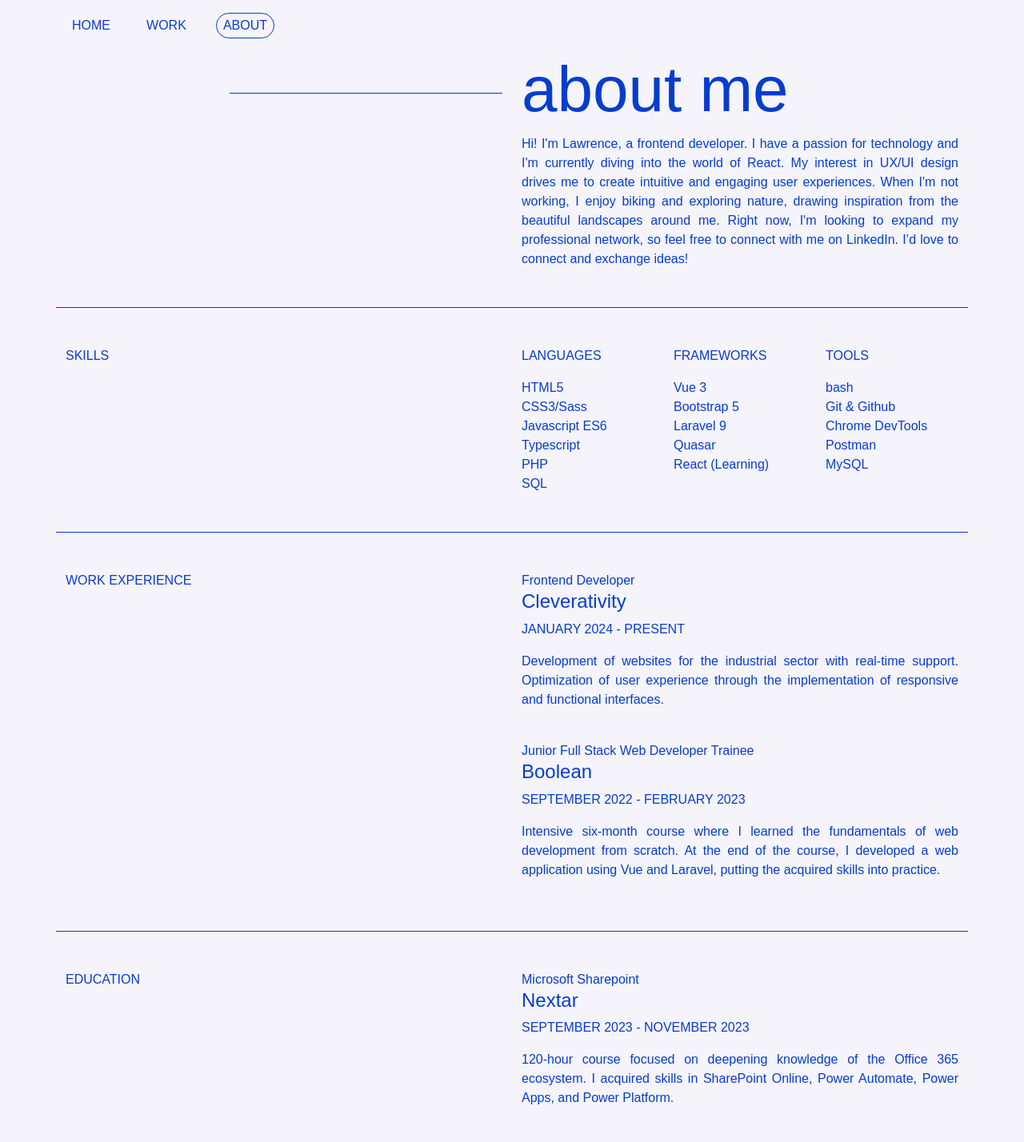
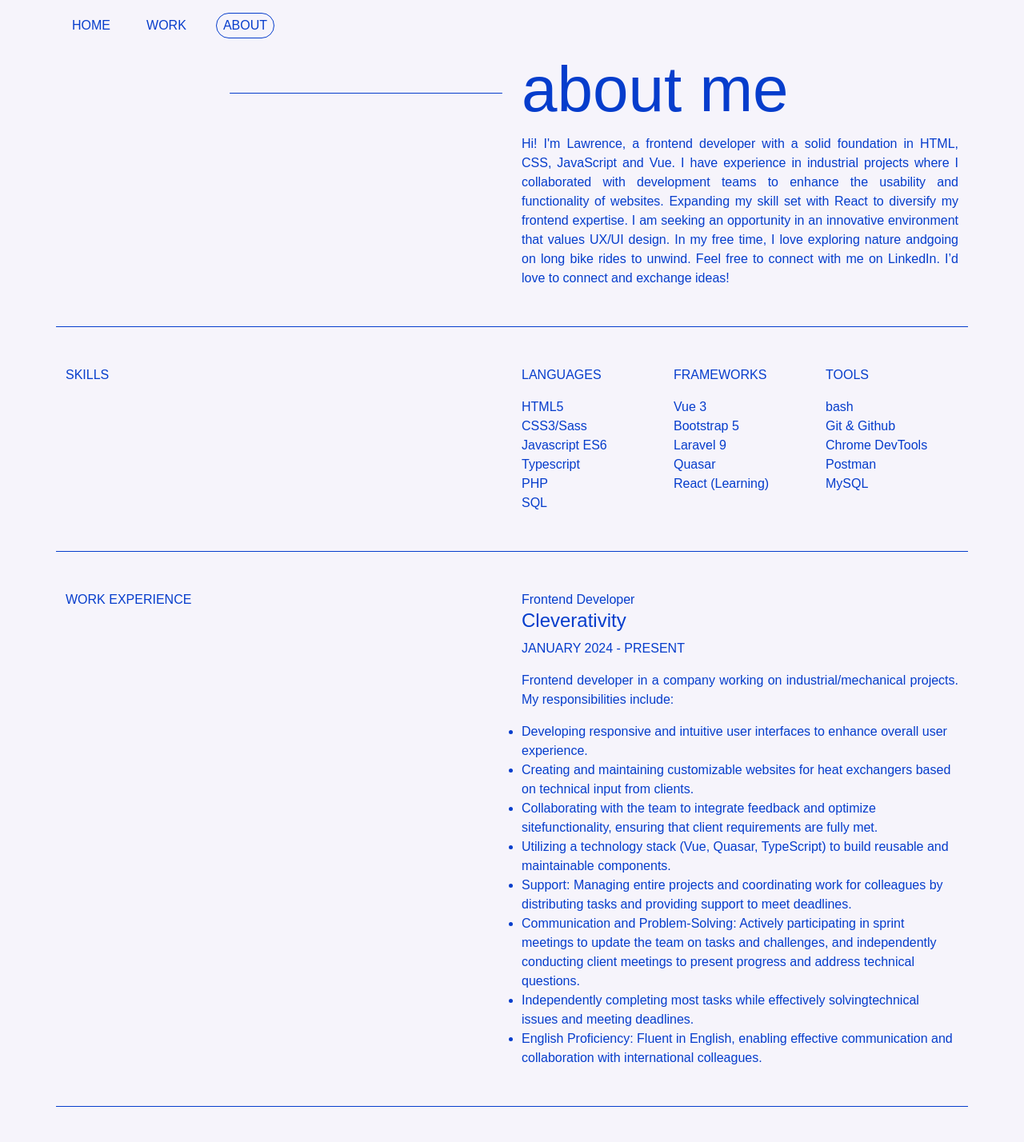
Before and after one commit to lawrencedulian/my-portfolio, a Vue app: page /about in a window 1280 px wide. Shown: the top 1428 px of the page at 80% size. Built offline with nearby package versions, Linux system fonts and the light colour scheme.

Commit message:
update about page

```diff
--- a/src/pages/AboutPage.vue
+++ b/src/pages/AboutPage.vue
@@ -80,12 +80,12 @@ export default {
 
                     I'm excited about the journey ahead, eager to learn, and ready to contribute to the tech and design
                     communities. Let's connect and explore the possibilities together!" -->
-                    Hi! I'm Lawrence, a frontend developer. I have a passion for technology and I'm currently diving
-                    into the world of React. My interest in UX/UI design drives me to create intuitive and engaging user
-                    experiences. When I'm not working, I enjoy biking and exploring nature, drawing inspiration from the
-                    beautiful landscapes around me. Right now, I'm looking to expand my professional network, so feel
-                    free to connect with me on LinkedIn. I’d love to connect and exchange ideas!
-
+                    Hi! I'm Lawrence, a frontend developer with a solid foundation in HTML, CSS, JavaScript and Vue. I
+                    have experience in industrial projects where I collaborated with development teams to enhance the
+                    usability and functionality of websites. Expanding my skill set with React to diversify my frontend
+                    expertise. I am seeking an opportunity in an innovative environment that values UX/UI design. In my
+                    free time, I love exploring nature andgoing on long bike rides to unwind. Feel free to connect
+                    with me on LinkedIn. I’d love to connect and exchange ideas!
                 </p>
             </div>
         </section>
@@ -129,6 +129,9 @@ export default {
                         <h4>{{ exp.company }}</h4>
                         <p>{{ exp.period }}</p>
                         <p class="font-weight-100">{{ exp.description }}</p>
+                        <ul v-if="exp.work" class="font-weight-100">
+                            <li v-for="(item, i) in exp.work" :key="i">{{ item }}</li>
+                        </ul>
                     </li>
                 </ul>
             </div>
@@ -182,6 +185,16 @@ p {
 
 .font-weight-100 {
     font-weight: 100;
+}
+
+.work-experience {
+    li {
+        list-style-type: disc;
+    }
+
+    .list:first-child {
+        list-style-type: none;
+    }
 }
 
 .work-experience,
--- a/src/store.js
+++ b/src/store.js
@@ -14,13 +14,13 @@ export const store = reactive({
             school: 'Boolean Careers',
             qualification: 'Master Full Stack Web Developer',
             period: 'SEPTEMBER 2022 - FEBRUARY 2023',
-            description: 'Intensive 700-hour theoretical and practical course during which I had the opportunity to study and master the main backend and frontend technologies.'
+            description: 'Intensive six-month course where I learned the fundamentals of webdevelopment programming from scratch. At the end of the course, Ideveloped a web application using Vue and Laravel, applying the skills Ihad acquired.'
         },
         {
             school: 'IIS Verona Trento',
             qualification: 'Diploma in Computer Science',
             period: 'SEPTEMBER 2013 - JULY 2019',
-            description: 'Skills in information systems, information processing, web applications and technologies, as well as networks and communication devices.'
+            description: 'Skills  in  information  systems,  data  processing,  web  applications  andtechnologies, as well as in networks and communication devices.'
         }
     ],
 
@@ -30,13 +30,18 @@ export const store = reactive({
             title: 'Frontend Developer',
             company: 'Cleverativity',
             period: 'JANUARY 2024 - PRESENT',
-            description: 'Development of websites for the industrial sector with real-time support. Optimization of user experience through the implementation of responsive and functional interfaces.'
-        },
-        {
-            title: 'Junior Full Stack Web Developer Trainee',
-            company: 'Boolean',
-            period: 'SEPTEMBER 2022 - FEBRUARY 2023',
-            description: 'Intensive six-month course where I learned the fundamentals of web development from scratch. At the end of the course, I developed a web application using Vue and Laravel, putting the acquired skills into practice.'
+            description: 'Frontend developer in a company working on industrial/mechanical projects. My responsibilities include:',
+            work: [
+               "Developing responsive and intuitive user interfaces to enhance overall user experience.",
+               "Creating and maintaining customizable websites for heat exchangers based on technical input from clients.",
+               "Collaborating with the team to integrate feedback and optimize sitefunctionality, ensuring that client requirements are fully met.",
+               "Utilizing a technology  stack (Vue, Quasar, TypeScript) to build reusable and maintainable components.",
+               "Support: Managing entire projects and coordinating work  for colleagues by distributing tasks and providing support to meet deadlines.",
+               "Communication and Problem-Solving: Actively participating in sprint meetings to update the team on tasks and challenges, and independently conducting client meetings to present progress and address technical questions.",
+               "Independently completing most tasks while effectively  solvingtechnical issues and meeting deadlines.",
+               "English Proficiency: Fluent in English, enabling effective communication and collaboration with international colleagues."
+            ]
+
         },
         // {
         //     title: 'Wine Manager',
```
